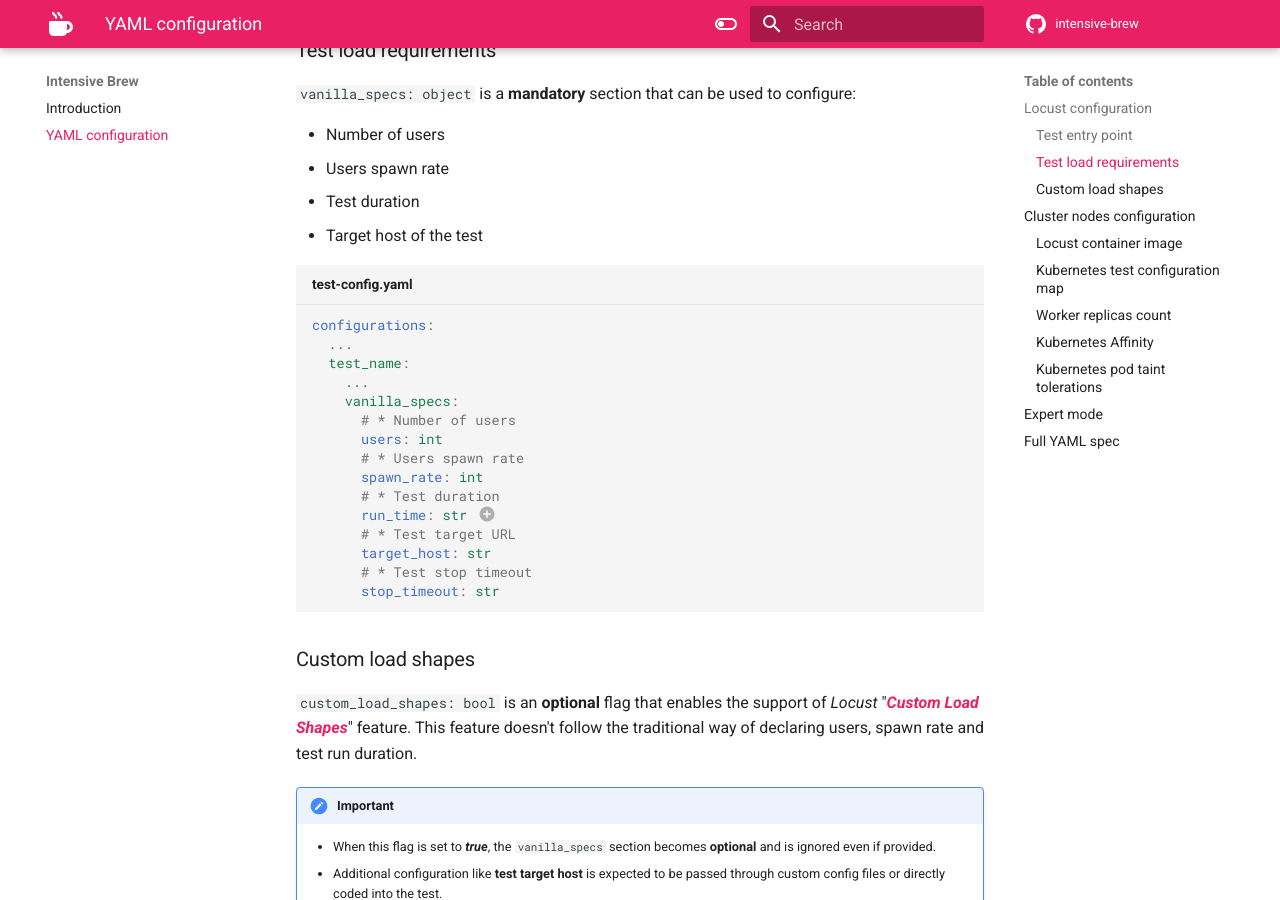
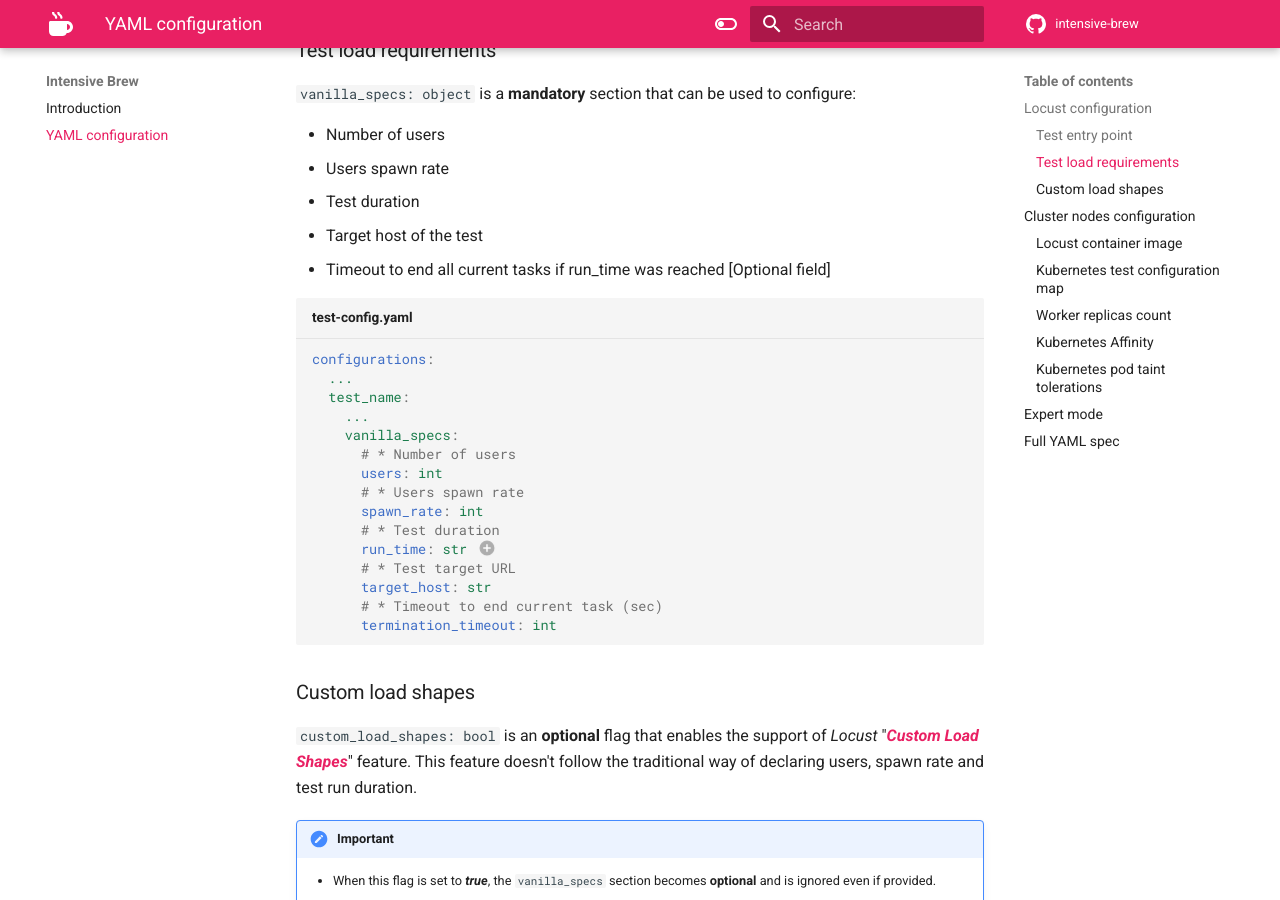
Before and after one commit to AbdelrhmanHamouda/intensive-brew, an MkDocs documentation site: the page built from docs/test-config.md, in a window 1280 px wide and 900 px high, scrolled down 811 px. Built offline with MkDocs 1.6.1 and Material for MkDocs 9.7.7, drawn with Linux system fonts in a browser that asks for light colours; comment, search, counter and statistics services are not loaded; some of the changed text lies outside the part shown.

Commit message:
feat(49): CR fix

````diff
--- a/docs/test-config.md
+++ b/docs/test-config.md
@@ -37,6 +37,7 @@ configurations:
 - Users spawn rate
 - Test duration
 - Target host of the test
+- Timeout to end all current tasks if run_time was reached [Optional field]
 
 ```yaml title="test-config.yaml"
 configurations:
@@ -52,8 +53,8 @@ configurations:
       run_time: str # (1)!
       # * Test target URL
       target_host: str
-      # * Test stop timeout
-      stop_timeout: str
+      # * Timeout to end current task (sec)
+      termination_timeout: int
 ```
 
 1. This field support different was of expressing duration e.g. (`300s`, `20m`, `3h`, `1h30m`, etc.). Default value is `30s`.
@@ -194,8 +195,8 @@ configurations:
       run_time: str # (4)!
       # Test target URL
       target_host: str # (5)!
-      # * Test stop timeout
-      stop_timeout: str
+      # * Timeout to end current task (sec) # (11)!
+      termination_timeout: int
 
     # Custom load shapes support.
     custom_load_shapes: bool
@@ -241,7 +242,7 @@ configurations:
 8. This field maps to the `image`  section of the _LocustTest custom resource_.
 9. This field directly maps to the `affinity`  section of the _LocustTest custom resource_.
 10. This field directly maps to the `tolerations`  section of the _LocustTest custom resource_.
-
+11. This field maps to the `--stop-timeout` locust switch and appears in `masterCommandSeed` of the _LocustTest custom resource_.
 
 
 
````
Also changed, not shown: README.md (+1 -1 lines), 5 other files.
